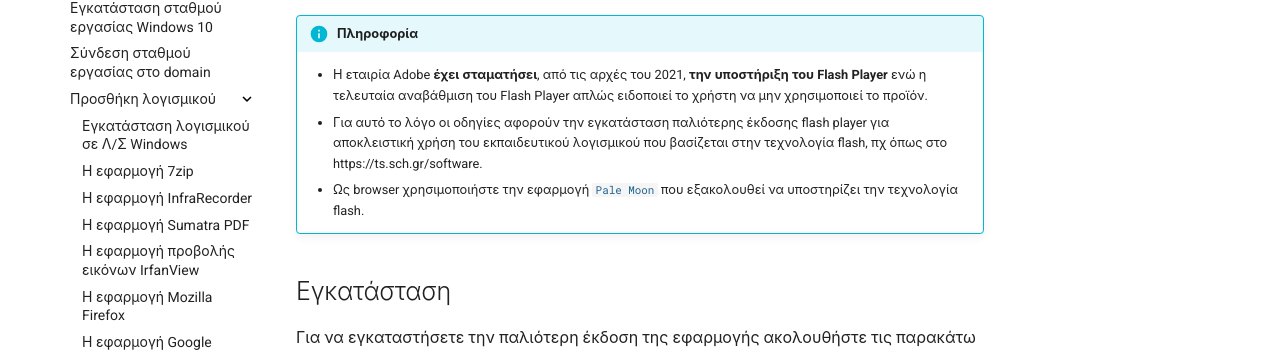
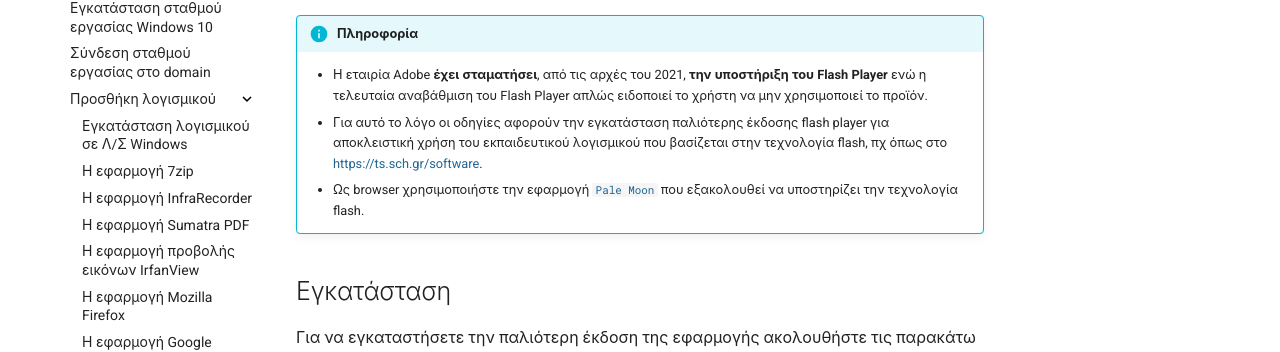
Before and after one commit to pe86/windows, an MkDocs documentation site: the page built from docs/software/flash.md, in a window 1280 px wide and 1322 px high. Shown: the part 287-639 px from the top of the window. Built offline with MkDocs 1.6.1 and Material for MkDocs 9.7.7, drawn with Linux system fonts in a browser that asks for light colours; comment, search, counter and statistics services are not loaded.

````diff
--- a/docs/software/flash.md
+++ b/docs/software/flash.md
@@ -5,7 +5,7 @@
 !!! info "Πληροφορία"
     - Η εταιρία Adobe **έχει σταματήσει**, από τις αρχές του 2021, **την υποστήριξη του Flash Player** ενώ η τελευταία αναβάθμιση του Flash Player απλώς ειδοποιεί το χρήστη να μην χρησιμοποιεί το προϊόν.
 
-    - Για αυτό το λόγο οι οδηγίες αφορούν την εγκατάσταση παλιότερης έκδοσης flash player για αποκλειστική χρήση του εκπαιδευτικού λογισμικού που βασίζεται στην τεχνολογία flash, πχ όπως στο https://ts.sch.gr/software.
+    - Για αυτό το λόγο οι οδηγίες αφορούν την εγκατάσταση παλιότερης έκδοσης flash player για αποκλειστική χρήση του εκπαιδευτικού λογισμικού που βασίζεται στην τεχνολογία flash, πχ όπως στο <https://ts.sch.gr/software>.
 
     - Ως browser χρησιμοποιήστε την εφαρμογή [```Pale Moon```](palemoon.md) που εξακολουθεί να υποστηρίζει την τεχνολογία flash.
 
````
Also changed, not shown: docs/software/advanced/squid.md (+2 -2 lines), docs/software/advanced/veyon.md (+1 -1 lines), docs/software/advanced/virtualbox.md (+1 -1 lines).
